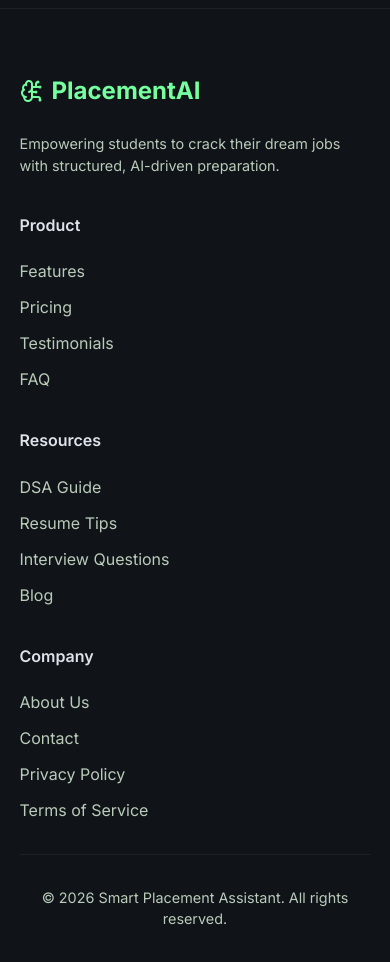
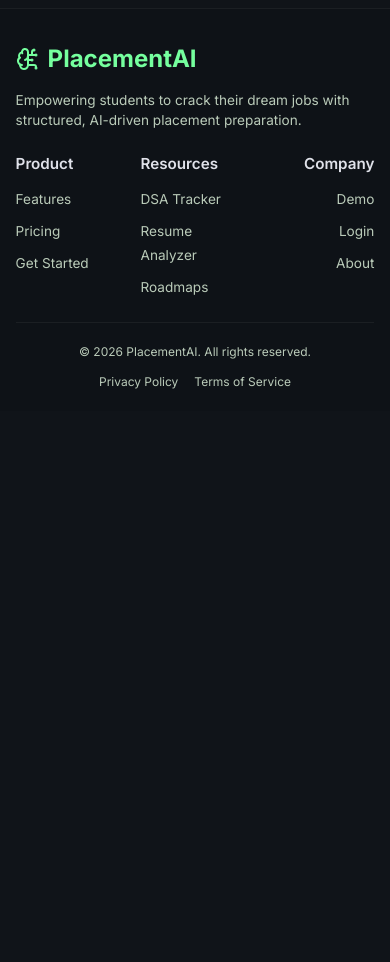
Before and after one commit to MonuGurjar/AI-Placement-Preparation-Platform, a Next.js app: page / in a window 390 px wide. Shown: the part 1820-2782 px from the top of the page. After the commit the page ends 2231 px from the top, so only its background shows below. Built offline with nearby package versions, Linux system fonts and the light colour scheme.

Commit message:
style: compact footer height and align navigation links cleanly to the right

```diff
--- a/src/app/page.css
+++ b/src/app/page.css
@@ -221,31 +221,49 @@
 /* Footer */
 .footer {
   border-top: 1px solid rgba(133, 149, 133, 0.1);
-  padding: 4rem 5% 2rem;
+  padding: 3rem 5% 1.5rem;
   margin-top: auto;
+  background: rgba(13, 17, 23, 0.5);
 }
 
 .footer-content {
-  display: grid;
-  grid-template-columns: 1fr 1fr 1fr 1fr;
-  gap: 2rem;
+  display: flex;
+  justify-content: space-between;
+  align-items: flex-start;
+  gap: 3rem;
   margin-bottom: 2rem;
+  max-width: 1200px;
+  margin-left: auto;
+  margin-right: auto;
+}
+
+.footer-brand {
+  max-width: 320px;
+}
+
+.footer-nav-groups {
+  display: flex;
+  gap: 3.5rem;
+  text-align: right;
 }
 
 .footer-col h4 {
-  margin-bottom: 1.5rem;
+  margin-bottom: 0.8rem;
   color: var(--color-on-surface);
+  font-size: 0.95rem;
+  font-weight: 600;
 }
 
 .footer-links {
   list-style: none;
   display: flex;
   flex-direction: column;
-  gap: 0.75rem;
+  gap: 0.5rem;
 }
 
 .footer-links a {
   color: var(--color-on-surface-variant);
+  font-size: 0.85rem;
   transition: color var(--transition-fast);
 }
 
@@ -254,11 +272,15 @@
 }
 
 .footer-bottom {
-  text-align: center;
-  padding-top: 2rem;
+  display: flex;
+  justify-content: space-between;
+  align-items: center;
+  padding-top: 1.5rem;
   border-top: 1px solid rgba(133, 149, 133, 0.1);
   color: var(--color-on-surface-variant);
-  font-size: 0.9rem;
+  font-size: 0.8rem;
+  max-width: 1200px;
+  margin: 0 auto;
 }
 
 @media (max-width: 768px) {
@@ -336,9 +358,34 @@
     font-size: 0.82rem;
     line-height: 1.4;
   }
+  .footer {
+    padding: 2rem 4% 1.25rem;
+  }
   .footer-content {
-    grid-template-columns: 1fr;
-    gap: 2.5rem;
+    flex-direction: column;
+    gap: 1.5rem;
+    margin-bottom: 1.5rem;
+  }
+  .footer-brand {
+    max-width: 100%;
+    text-align: left;
+  }
+  .footer-nav-groups {
+    width: 100%;
+    display: grid;
+    grid-template-columns: repeat(3, 1fr);
+    gap: 1rem;
+    text-align: left;
+  }
+  .footer-nav-groups .footer-col:last-child {
+    text-align: right;
+  }
+  .footer-bottom {
+    flex-direction: column;
+    gap: 0.75rem;
+    text-align: center;
+    padding-top: 1.25rem;
+    font-size: 0.75rem;
   }
 }
 
--- a/src/app/page.tsx
+++ b/src/app/page.tsx
@@ -472,45 +472,52 @@ export default function LandingPage() {
       {/* Footer */}
       <footer className="footer">
         <div className="footer-content">
-          <div className="footer-col">
-            <div className="logo" style={{ marginBottom: '1.5rem' }}>
+          <div className="footer-brand">
+            <div className="logo" style={{ marginBottom: '0.8rem' }}>
               <BrainCircuit color="var(--color-primary)" />
               <span>PlacementAI</span>
             </div>
-            <p style={{ color: 'var(--color-on-surface-variant)', fontSize: '0.9rem' }}>
-              Empowering students to crack their dream jobs with structured, AI-driven preparation.
+            <p style={{ color: 'var(--color-on-surface-variant)', fontSize: '0.85rem', lineHeight: 1.5 }}>
+              Empowering students to crack their dream jobs with structured, AI-driven placement preparation.
             </p>
           </div>
+
+          <div className="footer-nav-groups">
             <div className="footer-col">
               <h4>Product</h4>
               <ul className="footer-links">
-              <li><Link href="#">Features</Link></li>
-              <li><Link href="#">Pricing</Link></li>
-              <li><Link href="#">Testimonials</Link></li>
-              <li><Link href="#">FAQ</Link></li>
+                <li><Link href="#features">Features</Link></li>
+                <li><Link href="#pricing">Pricing</Link></li>
+                <li><Link href="/auth?mode=signup">Get Started</Link></li>
               </ul>
             </div>
+
             <div className="footer-col">
               <h4>Resources</h4>
               <ul className="footer-links">
-              <li><Link href="#">DSA Guide</Link></li>
-              <li><Link href="#">Resume Tips</Link></li>
-              <li><Link href="#">Interview Questions</Link></li>
-              <li><Link href="#">Blog</Link></li>
+                <li><Link href="#dsa">DSA Tracker</Link></li>
+                <li><Link href="#resume">Resume Analyzer</Link></li>
+                <li><Link href="#companies">Roadmaps</Link></li>
               </ul>
             </div>
+
             <div className="footer-col">
               <h4>Company</h4>
               <ul className="footer-links">
-              <li><Link href="#">About Us</Link></li>
-              <li><Link href="#">Contact</Link></li>
-              <li><Link href="#">Privacy Policy</Link></li>
-              <li><Link href="#">Terms of Service</Link></li>
+                <li><Link href="/dashboard">Demo</Link></li>
+                <li><Link href="/auth?mode=login">Login</Link></li>
+                <li><Link href="#features">About</Link></li>
               </ul>
             </div>
           </div>
+        </div>
+
         <div className="footer-bottom">
-          &copy; {new Date().getFullYear()} Smart Placement Assistant. All rights reserved.
+          <span>&copy; {new Date().getFullYear()} PlacementAI. All rights reserved.</span>
+          <div style={{ display: 'flex', gap: '16px' }}>
+            <Link href="#">Privacy Policy</Link>
+            <Link href="#">Terms of Service</Link>
+          </div>
         </div>
       </footer>
     </div>
```
Lines whose indentation alone changed are shown as unchanged.
